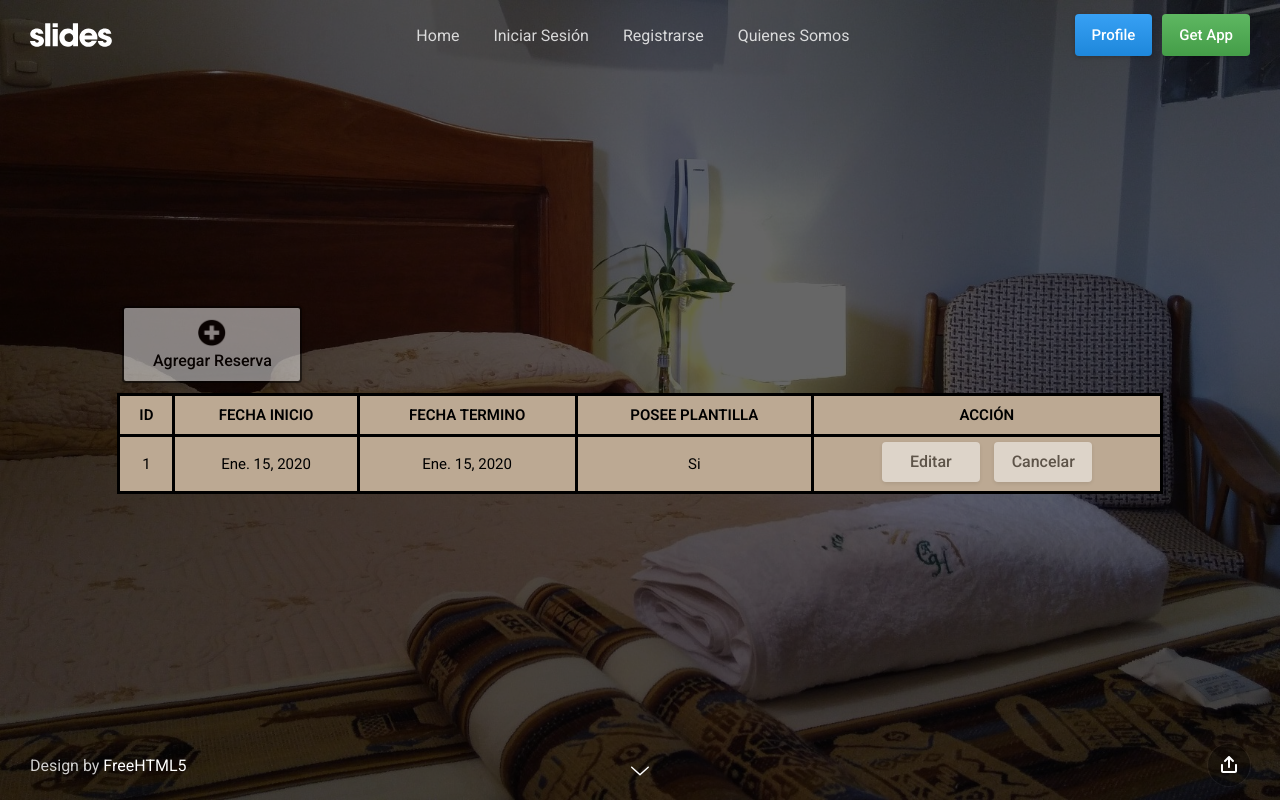
After one commit to DynamicProphet/Hostal_Do-a_Clarita, a Django app: page /ver-reservas/ in a window 1280 px wide. The commit adds this page. Run offline with Django 3.2, Linux system fonts and the light colour scheme; tables that the repository leaves empty hold one stand-in row (values such as "Sample post").

Commit message:
Se implemento la ventana para ver reservas

```diff
--- a/proyectoHostal/apps/urls.py
+++ b/proyectoHostal/apps/urls.py
@@ -17,5 +17,6 @@ urlpatterns = [
     path('', home, name='pagina-principal'),
     path('registro/', registro, name='registro'),
     path('quienes-somos/', QuienesSomos, name='quienes-somos'),
-    path('realizar-reserva/', RealizarReserva, name='reserva'),
+    path('realizar-reserva/', RealizarReserva, name='realizar-reserva'),
+    path('ver-reservas/', VerReservas, name='ver-reservas'),
 ]
--- a/proyectoHostal/apps/views.py
+++ b/proyectoHostal/apps/views.py
@@ -1,4 +1,4 @@
-from django.shortcuts import render
+from django.shortcuts import render, redirect
 from .models import *
 # Create your views here.
 
@@ -18,6 +18,17 @@ def QuienesSomos(request):
 def RealizarReserva(request):
     #Falta llenar
     return render(request, 'reserva/realizar_reserva.html', {})
+
+def VerReservas(request):
+    reservas = Reserva.objects.all().order_by('id')
+    user = request.user
+    if False: #Valida si el usuario es de tipo cliente
+        return render(request, 'reserva/ver_reservas.html', {})
+    elif True: #Valida si el usuario es de tipo empleado
+        return render(request, 'reserva/ver_reservas.html', {'reservas': reservas})
+    else:
+        return redirect('/')
+
 
 #CU6: Administrar Comedor
 '''def ComedorListar(request):
--- a/proyectoHostal/static/css/styles.css
+++ b/proyectoHostal/static/css/styles.css
@@ -2,3 +2,32 @@
     align-items: center;
     justify-content: center;
 }
+.table, th, td {
+    border: 3px solid black;
+    background-color: #BCA993;
+    color: black;
+}
+.thtable td {
+    padding: 10px;
+}
+.tbtable td{
+    vertical-align: middle;
+}
+.table-button{
+    margin-top: 5px;
+    margin-bottom: 5px;
+    vertical-align: unset;
+    width: 98px;
+    padding: 10px 18px 11px !important;
+    color: black;
+    opacity: 0.5;
+    background-color: white;
+}
+.reserva-button{
+    border: 2px solid black;
+    float: left;
+    padding: 9px 10px 11px !important;
+    background-color: white;
+    opacity: 0.5;
+    color: black;
+}
--- a/proyectoHostal/templates/base/base.html
+++ b/proyectoHostal/templates/base/base.html
@@ -24,6 +24,7 @@
     <!-- Fonts and Material Icons -->
     <link rel="stylesheet" as="font"
         href="https://fonts.googleapis.com/css?family=Roboto:100,300,400,500,600,700|Material+Icons" />
+
 
 </head>
 <body class="slides horizontal simplifiedMobile animated">
--- /dev/null
+++ b/proyectoHostal/templates/reserva/ver_reservas.html
@@ -0,0 +1,53 @@
+{% extends 'base/base.html' %}
+{% load static %}
+
+{% block content %}
+<section class="slide fade-6 kenBurns">
+    <div class="content">
+        <div class="container">
+            <div class="wrap">
+                <div class="fix-12-12">
+                    <a class="button reserva-button" style="width:180px" href="/realizar-reserva/">
+                        <img src="{% static 'img/icono-agregar.png' %}" alt="Add-Reserva" width="30px" height="30px"><br>
+                        Agregar Reserva
+                    </a>
+                    <table class="table table-responsive">
+                        <thead>
+                            <tr class = "thtable">
+                                <td style="width: 55px;"><b>ID</b></td>
+                                <td><b>FECHA INICIO</b></td>
+                                <td><b>FECHA TERMINO</b></td>
+                                <td><b>POSEE PLANTILLA</b></td>
+                                <td><b>ACCIÓN</b></td>
+                            </tr>
+                        </thead>
+                        <tbody>
+                            {% if reservas %}
+                                {% for reserva in reservas %}
+                                <tr class = "tbtable">
+                                    <td>{{ reserva.id }}</td>
+                                    <td>{{ reserva.fecha_inicio }}</td>
+                                    <td>{{ reserva.fecha_termino }}</td>
+                                    {% if reserva.plantilla_huespedes %}
+                                        <td>Si</td>
+                                    {% else %}
+                                        <td>No</td>
+                                    {% endif %}
+                                    <td>
+                                        <a class="button table-button" href="/editar/{{reserva.id}}/">Editar</a>
+                                        <a class="button table-button" href="/cancelar/{{reserva.id}}/">Cancelar</a>
+                                    </td>
+                                </tr>
+                                {% endfor %}
+                            {% else %}
+                            <h1>No hay registros de productos</h1>
+                            {% endif %}
+                        </tbody>
+                    </table>
+                </div>
+            </div>
+        </div>
+    </div>
+    <div class="background" style="background-image:url({% static 'img/background/img-home2.jpg' %})"></div>
+</section>
+{% endblock %}
```
Also changed, not shown: proyectoHostal/static/img/icono-agregar.png (added).
